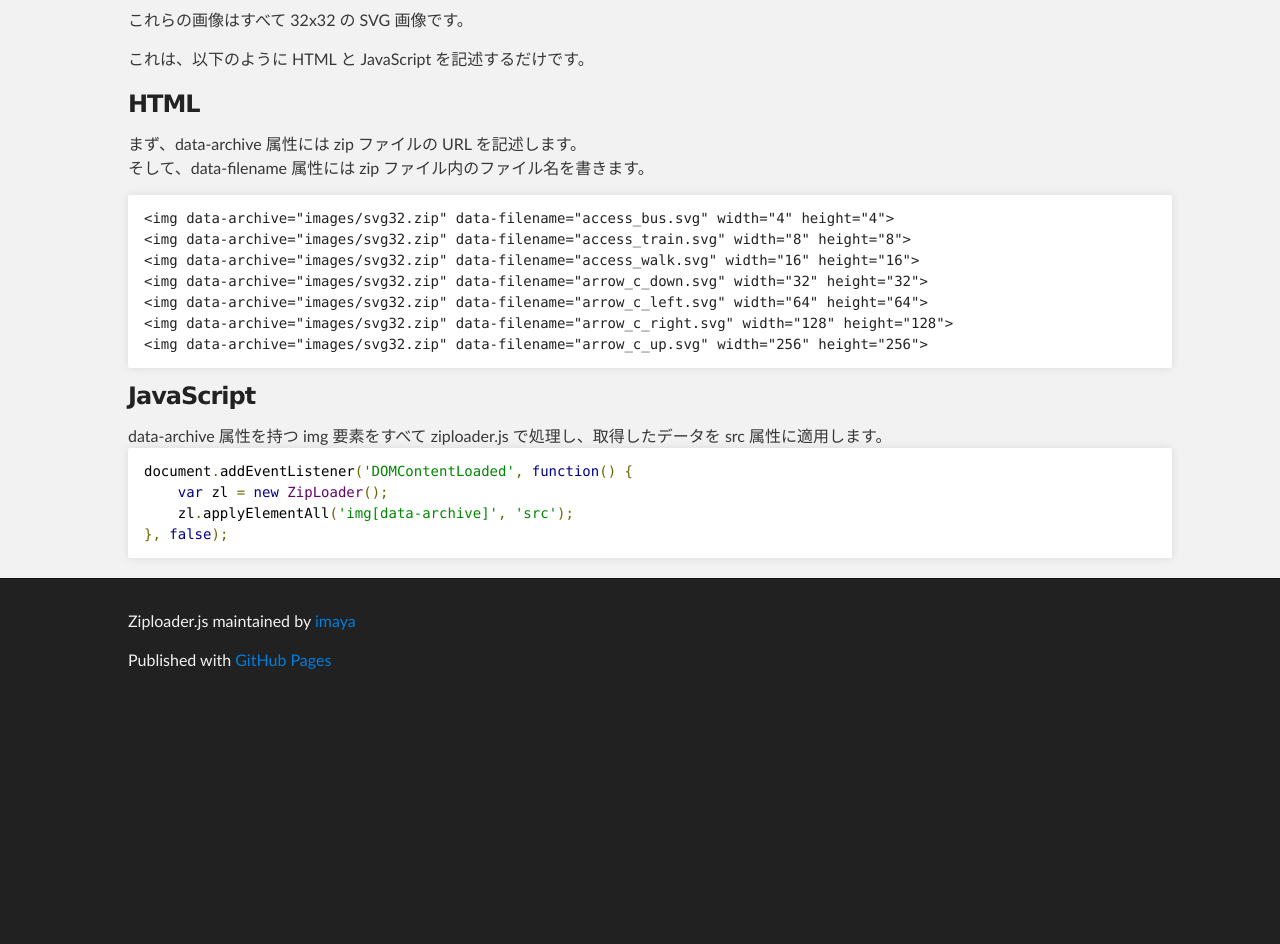
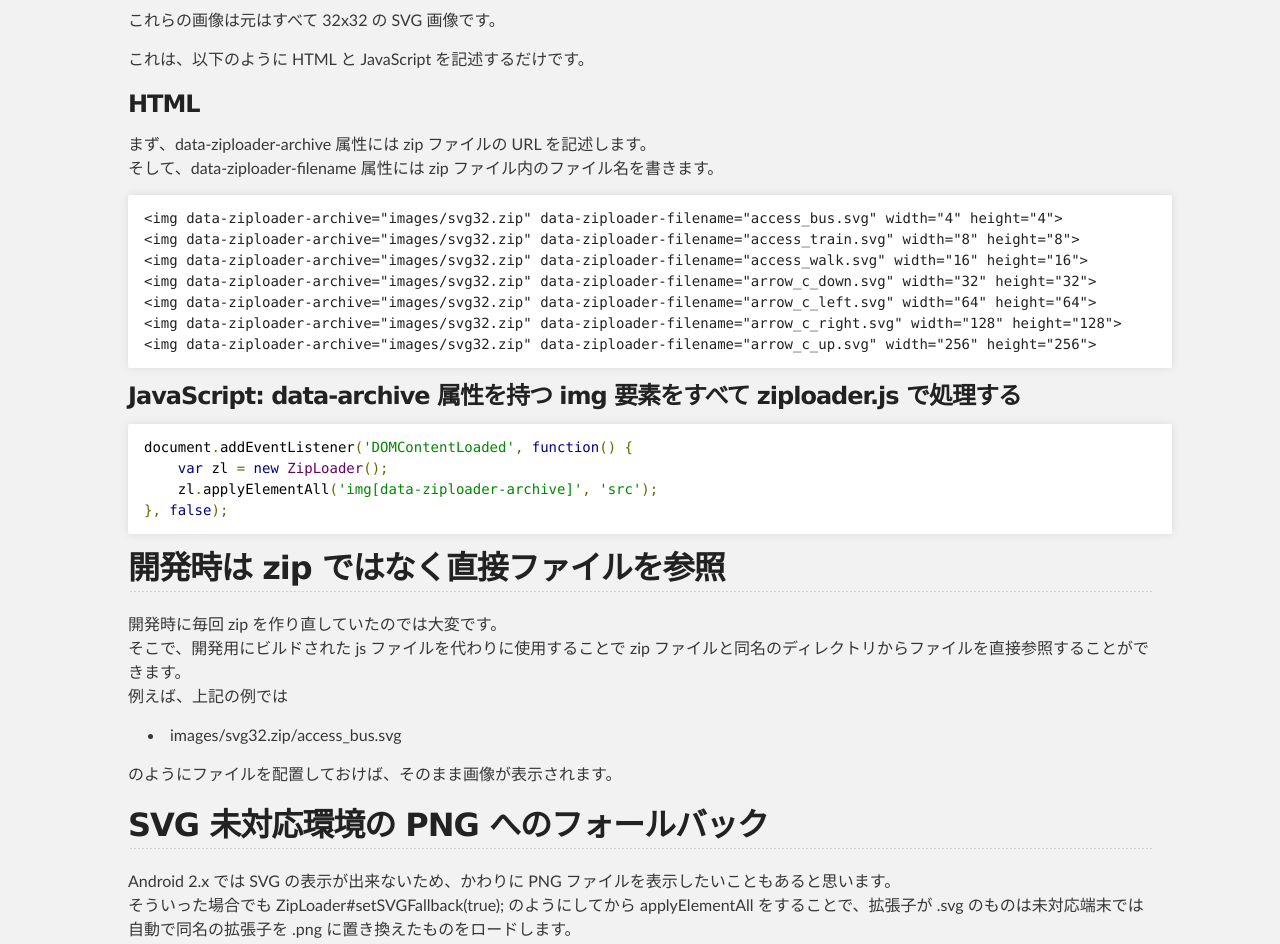
Before and after one commit to imaya/ziploader.js, a plain HTML site: page index.html in a window 1280 px wide. Shown: the part 940-1884 px from the top of the page. Before the commit the page ends 1647 px from the top, so only its background shows below. Drawn offline with Linux system fonts and the light colour scheme; no server answers.

Commit message:
update demo

```diff
--- a/index.html
+++ b/index.html
@@ -11,7 +11,7 @@
     <script>
       document.addEventListener('DOMContentLoaded', function() {
         var zl = new ZipLoader();
-        zl.applyElementAll('img[data-archive]', 'src');
+        zl.applyElementAll('img[data-ziploader-archive]', 'src');
       }, false);
     </script>
 
@@ -42,36 +42,41 @@
         <h1>ziploader.js</h1>
         <p>ziploader.js は ZIP 形式のファイルを読み込み、DOM に適用するためのライブラリです。</p>
         <h2>CSS スプライトの代わりに</h2>
-        <p>CSS スプライトは複数の画像を一つのスプライト画像にまとめる事により HTTP 通信の回数を減らす、Web サイトの表示最適化の中ではもっとも知られている手段の一つです。<br>一つの画像にまとめる事が出来る反面、本来の画像である img 要素ではなく要素の背景として実現されます。</p>
+        <p>CSS スプライトは複数の画像を一つのスプライトマップにまとめる事により HTTP 通信の回数を減らす、Web サイトの最適化の中ではもっとも知られている手段の一つです。<br>一つの画像にまとめる事が出来る反面、本来の画像である img 要素ではなく要素の背景として実現されます。</p>
         <p>ziploader.js では、zip ファイルを読み込んだ後に個々の img 要素の src 属性を書き換えて表示するため、img 要素のまま扱う事ができます。<br>また、それぞれ別の画像になっているため、個別に拡大や縮小して表示することも可能です。</p>
-        <p>以下は SVG を一つの zip ファイルにまとめ、それを表示しているものです。<br>（もし疑わしいと思うのでしたら、開発者ツールで確認してみるとよいでしょう）</p>
+        <p>以下は SVG を一つの zip ファイルにまとめ、それを表示しているものです。<br>（開発者ツールで確認してみると実際に zip ファイルしかダウンロードしていないことが分かるでしょう）</p>
 
         <!-- svg zip -->
-        <img data-archive="images/svg32.zip" data-filename="access_bus.svg" width="4" height="4">
-        <img data-archive="images/svg32.zip" data-filename="access_train.svg" width="8" height="8">
-        <img data-archive="images/svg32.zip" data-filename="access_walk.svg" width="16" height="16">
-        <img data-archive="images/svg32.zip" data-filename="arrow_c_down.svg" width="32" height="32">
-        <img data-archive="images/svg32.zip" data-filename="arrow_c_left.svg" width="64" height="64">
-        <img data-archive="images/svg32.zip" data-filename="arrow_c_right.svg" width="128" height="128">
-        <img data-archive="images/svg32.zip" data-filename="arrow_c_up.svg" width="256" height="256">
+        <img data-ziploader-archive="images/svg32.zip" data-ziploader-filename="access_bus.svg" width="4" height="4">
+        <img data-ziploader-archive="images/svg32.zip" data-ziploader-filename="access_train.svg" width="8" height="8">
+        <img data-ziploader-archive="images/svg32.zip" data-ziploader-filename="access_walk.svg" width="16" height="16">
+        <img data-ziploader-archive="images/svg32.zip" data-ziploader-filename="arrow_c_down.svg" width="32" height="32">
+        <img data-ziploader-archive="images/svg32.zip" data-ziploader-filename="arrow_c_left.svg" width="64" height="64">
+        <img data-ziploader-archive="images/svg32.zip" data-ziploader-filename="arrow_c_right.svg" width="128" height="128">
+        <img data-ziploader-archive="images/svg32.zip" data-ziploader-filename="arrow_c_up.svg" width="256" height="256">
         <!-- svg zip -->
 
-        <p>これらの画像はすべて 32x32 の SVG 画像です。</p>
+        <p>これらの画像は元はすべて 32x32 の SVG 画像です。</p>
         <p>これは、以下のように HTML と JavaScript を記述するだけです。</p>
         <h3>HTML</h3>
-        <p>まず、data-archive 属性には zip ファイルの URL を記述します。<br>そして、data-filename 属性には zip ファイル内のファイル名を書きます。</p>
-
-<pre><code class="lang-html">&lt;img data-archive=&quot;images/svg32.zip&quot; data-filename=&quot;access_bus.svg&quot; width=&quot;4&quot; height=&quot;4&quot;&gt;
-&lt;img data-archive=&quot;images/svg32.zip&quot; data-filename=&quot;access_train.svg&quot; width=&quot;8&quot; height=&quot;8&quot;&gt;
-&lt;img data-archive=&quot;images/svg32.zip&quot; data-filename=&quot;access_walk.svg&quot; width=&quot;16&quot; height=&quot;16&quot;&gt;
-&lt;img data-archive=&quot;images/svg32.zip&quot; data-filename=&quot;arrow_c_down.svg&quot; width=&quot;32&quot; height=&quot;32&quot;&gt;
-&lt;img data-archive=&quot;images/svg32.zip&quot; data-filename=&quot;arrow_c_left.svg&quot; width=&quot;64&quot; height=&quot;64&quot;&gt;
-&lt;img data-archive=&quot;images/svg32.zip&quot; data-filename=&quot;arrow_c_right.svg&quot; width=&quot;128&quot; height=&quot;128&quot;&gt;
-&lt;img data-archive=&quot;images/svg32.zip&quot; data-filename=&quot;arrow_c_up.svg&quot; width=&quot;256&quot; height=&quot;256&quot;&gt;</code></pre>
-
-        <h3>JavaScript</h3>
-        data-archive 属性を持つ img 要素をすべて ziploader.js で処理し、取得したデータを src 属性に適用します。
-        <pre><code class="lang-js"><span class="pln">document</span><span class="pun">.</span><span class="pln">addEventListener</span><span class="pun">(</span><span class="str">'DOMContentLoaded'</span><span class="pun">,</span><span class="pln">&nbsp;</span><span class="kwd">function</span><span class="pun">()</span><span class="pln">&nbsp;</span><span class="pun">{</span><br><span class="pln">&nbsp;&nbsp;&nbsp;&nbsp;</span><span class="kwd">var</span><span class="pln">&nbsp;zl&nbsp;</span><span class="pun">=</span><span class="pln">&nbsp;</span><span class="kwd">new</span><span class="pln">&nbsp;</span><span class="typ">ZipLoader</span><span class="pun">();</span><br><span class="pln">&nbsp;&nbsp;&nbsp;&nbsp;zl</span><span class="pun">.</span><span class="pln">applyElementAll</span><span class="pun">(</span><span class="str">'img[data-archive]'</span><span class="pun">,</span><span class="pln">&nbsp;</span><span class="str">'src'</span><span class="pun">);</span><br><span class="pun">},</span><span class="pln">&nbsp;</span><span class="kwd">false</span><span class="pun">);</span></code></pre>
+        <p>まず、data-ziploader-archive 属性には zip ファイルの URL を記述します。<br>そして、data-ziploader-filename 属性には zip ファイル内のファイル名を書きます。</p>
+<pre><code class="lang-html">&lt;img data-ziploader-archive=&quot;images/svg32.zip&quot; data-ziploader-filename=&quot;access_bus.svg&quot; width=&quot;4&quot; height=&quot;4&quot;&gt;
+&lt;img data-ziploader-archive=&quot;images/svg32.zip&quot; data-ziploader-filename=&quot;access_train.svg&quot; width=&quot;8&quot; height=&quot;8&quot;&gt;
+&lt;img data-ziploader-archive=&quot;images/svg32.zip&quot; data-ziploader-filename=&quot;access_walk.svg&quot; width=&quot;16&quot; height=&quot;16&quot;&gt;
+&lt;img data-ziploader-archive=&quot;images/svg32.zip&quot; data-ziploader-filename=&quot;arrow_c_down.svg&quot; width=&quot;32&quot; height=&quot;32&quot;&gt;
+&lt;img data-ziploader-archive=&quot;images/svg32.zip&quot; data-ziploader-filename=&quot;arrow_c_left.svg&quot; width=&quot;64&quot; height=&quot;64&quot;&gt;
+&lt;img data-ziploader-archive=&quot;images/svg32.zip&quot; data-ziploader-filename=&quot;arrow_c_right.svg&quot; width=&quot;128&quot; height=&quot;128&quot;&gt;
+&lt;img data-ziploader-archive=&quot;images/svg32.zip&quot; data-ziploader-filename=&quot;arrow_c_up.svg&quot; width=&quot;256&quot; height=&quot;256&quot;&gt;</code></pre>
+        <h3>JavaScript: data-archive 属性を持つ img 要素をすべて ziploader.js で処理する</h3>
+        <pre><code class="lang-js"><span class="pln">document</span><span class="pun">.</span><span class="pln">addEventListener</span><span class="pun">(</span><span class="str">'DOMContentLoaded'</span><span class="pun">,</span><span class="pln">&nbsp;</span><span class="kwd">function</span><span class="pun">()</span><span class="pln">&nbsp;</span><span class="pun">{</span><br><span class="pln">&nbsp;&nbsp;&nbsp;&nbsp;</span><span class="kwd">var</span><span class="pln">&nbsp;zl&nbsp;</span><span class="pun">=</span><span class="pln">&nbsp;</span><span class="kwd">new</span><span class="pln">&nbsp;</span><span class="typ">ZipLoader</span><span class="pun">();</span><br><span class="pln">&nbsp;&nbsp;&nbsp;&nbsp;zl</span><span class="pun">.</span><span class="pln">applyElementAll</span><span class="pun">(</span><span class="str">'img[data-ziploader-archive]'</span><span class="pun">,</span><span class="pln">&nbsp;</span><span class="str">'src'</span><span class="pun">);</span><br><span class="pun">},</span><span class="pln">&nbsp;</span><span class="kwd">false</span><span class="pun">);</span></code></pre>
+        <h2>開発時は zip ではなく直接ファイルを参照</h2>
+        <p>開発時に毎回 zip を作り直していたのでは大変です。<br>そこで、開発用にビルドされた js ファイルを代わりに使用することで zip ファイルと同名のディレクトリからファイルを直接参照することができます。<br>例えば、上記の例では</p>
+        <ul>
+<li>images/svg32.zip/access_bus.svg</li>
+</ul>
+<p>のようにファイルを配置しておけば、そのまま画像が表示されます。</p>
+<h2>SVG 未対応環境の PNG へのフォールバック</h2>
+<p>Android 2.x では SVG の表示が出来ないため、かわりに PNG ファイルを表示したいこともあると思います。<br>そういった場合でも ZipLoader#setSVGFallback(true); のようにしてから applyElementAll をすることで、拡張子が .svg のものは未対応端末では自動で同名の拡張子を .png に置き換えたものをロードします。</p>
 
 
 
```
Also changed, not shown: javascripts/ziploader.min.js.
